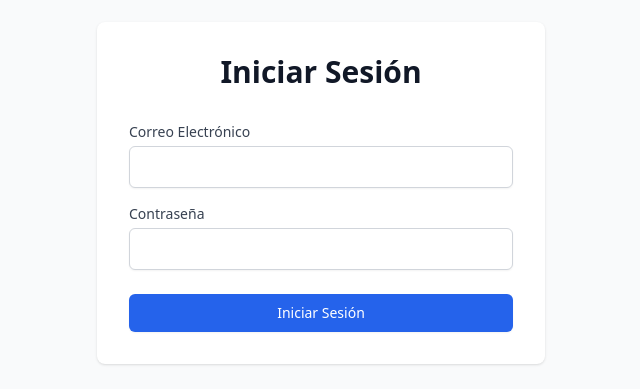
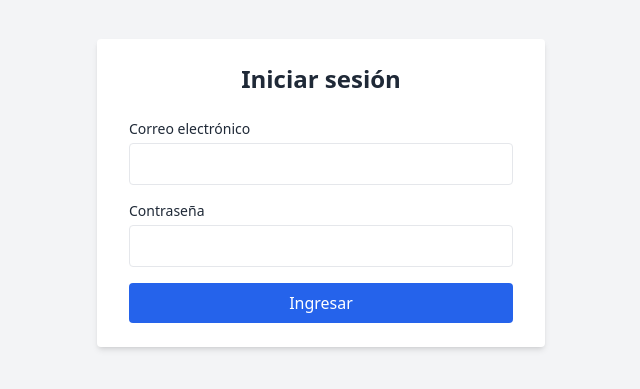
Before and after one commit to IsraelRomeroCastellanos/scmvp, a Next.js app in the folder frontend/: page /login in a window 1280 px wide. Shown: the part 231-620 px from the top of the page, without its empty margins (319-959 px from the left). Built offline with nearby package versions, Linux system fonts and the light colour scheme.

Commit message:
fix: robust login handling non-JSON responses

```diff
--- a/frontend/src/app/login/page.tsx
+++ b/frontend/src/app/login/page.tsx
@@ -4,45 +4,13 @@
 import { useState } from 'react';
 import { useRouter } from 'next/navigation';
 
-// Funciones nativas para manejar cookies
-const cookieManager = {
-  set: (name: string, value: string, options: { expires?: number; path?: string; sameSite?: string; secure?: boolean } = {}) => {
-    let cookie = `${name}=${encodeURIComponent(value)}`;
-    if (options.expires) {
-      const date = new Date();
-      date.setDate(date.getDate() + options.expires);
-      cookie += `; expires=${date.toUTCString()}`;
-    }
-    if (options.path) {
-      cookie += `; path=${options.path}`;
-    } else {
-      cookie += `; path=/`;
-    }
-    if (options.sameSite) {
-      cookie += `; sameSite=${options.sameSite}`;
-    }
-    if (options.secure) {
-      cookie += `; secure`;
-    }
-    document.cookie = cookie;
-  },
+export default function LoginPage() {
+  const router = useRouter();
 
-  get: (name: string): string | undefined => {
-    const match = document.cookie.match(new RegExp('(^| )' + name + '=([^;]+)'));
-    return match ? decodeURIComponent(match[2]) : undefined;
-  },
-
-  remove: (name: string, options: { path?: string } = {}) => {
-    document.cookie = `${name}=; expires=Thu, 01 Jan 1970 00:00:00 UTC; path=${options.path || '/'};`;
-  }
-};
-
-export default function LoginPage() {
   const [email, setEmail] = useState('');
   const [password, setPassword] = useState('');
+  const [loading, setLoading] = useState(false);
   const [error, setError] = useState('');
-  const [loading, setLoading] = useState(false);
-  const router = useRouter();
 
   const handleSubmit = async (e: React.FormEvent) => {
     e.preventDefault();
@@ -50,110 +18,92 @@ export default function LoginPage() {
     setError('');
 
     try {
-      // ✅ RUTA CORRECTA: /api/login (sin /auth/)
-      const response = await fetch('/api/login', {
+      const res = await fetch(
+        `${process.env.NEXT_PUBLIC_API_URL}/api/auth/login`,
+        {
           method: 'POST',
           headers: {
-          'Content-Type': 'application/json',
+            'Content-Type': 'application/json'
           },
-        body: JSON.stringify({ email, password }),
-      });
+          body: JSON.stringify({ email, password })
+        }
+      );
 
-      const data = await response.json();
+      /**
+       * 🔐 Protección contra respuestas NO-JSON
+       */
+      const text = await res.text();
+      let data: any;
 
-      if (!response.ok) {
-        throw new Error(data.message || 'Error en la autenticación');
+      try {
+        data = JSON.parse(text);
+      } catch {
+        throw new Error(text || 'Respuesta inválida del servidor');
       }
 
-      // 1. Guardar en localStorage
+      if (!res.ok || !data.success) {
+        throw new Error(data.error || 'Error al iniciar sesión');
+      }
+
+      // Guardamos sesión
       localStorage.setItem('token', data.token);
       localStorage.setItem('user', JSON.stringify(data.user));
 
-      // 2. Guardar en cookies (para el middleware Next.js)
-      cookieManager.set('token', data.token, {
-        expires: 7,
-        path: '/',
-        sameSite: 'strict',
-        secure: process.env.NODE_ENV === 'production'
-      });
-
-      cookieManager.set('user', JSON.stringify(data.user), {
-        expires: 7,
-        path: '/',
-        sameSite: 'strict',
-        secure: process.env.NODE_ENV === 'production'
-      });
-
-      // 3. Redirigir según el rol
-      let redirectPath = '/dashboard';
-      if (data.user.rol === 'administrador') redirectPath = '/admin/usuarios';
-      if (data.user.rol === 'cliente') redirectPath = '/cliente/clientes';
-      if (data.user.rol === 'consultor') redirectPath = '/dashboard';
-
-      router.push(redirectPath);
-      router.refresh();
-
+      router.push('/dashboard');
     } catch (err: any) {
-      setError(err.message || 'Credenciales incorrectas');
+      setError(err.message || 'Error inesperado');
     } finally {
       setLoading(false);
     }
   };
 
   return (
-    <div className="min-h-screen flex items-center justify-center bg-gray-50">
-      <div className="max-w-md w-full space-y-8 p-8 bg-white rounded-lg shadow">
-        <div>
-          <h2 className="text-center text-3xl font-bold text-gray-900">
-            Iniciar Sesión
-          </h2>
-        </div>
-        <form className="mt-8 space-y-6" onSubmit={handleSubmit}>
+    <div className="min-h-screen flex items-center justify-center bg-gray-100 px-4">
+      <div className="bg-white shadow-md rounded px-8 py-6 w-full max-w-md">
+        <h1 className="text-2xl font-bold mb-6 text-center">
+          Iniciar sesión
+        </h1>
+
         {error && (
-            <div className="bg-red-50 text-red-500 p-3 rounded-md text-sm">
+          <div className="mb-4 text-red-600 text-sm text-center">
             {error}
           </div>
         )}
-          <div className="space-y-4">
+
+        <form onSubmit={handleSubmit} className="space-y-4">
           <div>
-              <label htmlFor="email" className="block text-sm font-medium text-gray-700">
-                Correo Electrónico
+            <label className="block text-sm font-medium mb-1">
+              Correo electrónico
             </label>
             <input
-                id="email"
-                name="email"
               type="email"
-                required
               value={email}
               onChange={(e) => setEmail(e.target.value)}
-                className="mt-1 block w-full px-3 py-2 border border-gray-300 rounded-md shadow-sm focus:outline-none focus:ring-blue-500 focus:border-blue-500"
+              required
+              className="w-full border rounded px-3 py-2 focus:outline-none focus:ring"
             />
           </div>
+
           <div>
-              <label htmlFor="password" className="block text-sm font-medium text-gray-700">
+            <label className="block text-sm font-medium mb-1">
               Contraseña
             </label>
             <input
-                id="password"
-                name="password"
               type="password"
-                required
               value={password}
               onChange={(e) => setPassword(e.target.value)}
-                className="mt-1 block w-full px-3 py-2 border border-gray-300 rounded-md shadow-sm focus:outline-none focus:ring-blue-500 focus:border-blue-500"
+              required
+              className="w-full border rounded px-3 py-2 focus:outline-none focus:ring"
             />
           </div>
-          </div>
 
-          <div>
           <button
             type="submit"
             disabled={loading}
-              className="w-full flex justify-center py-2 px-4 border border-transparent rounded-md shadow-sm text-sm font-medium text-white bg-blue-600 hover:bg-blue-700 focus:outline-none focus:ring-2 focus:ring-offset-2 focus:ring-blue-500 disabled:opacity-50 disabled:cursor-not-allowed"
+            className="w-full bg-blue-600 text-white py-2 rounded hover:bg-blue-700 disabled:opacity-50"
           >
-              {loading ? 'Iniciando sesión...' : 'Iniciar Sesión'}
+            {loading ? 'Ingresando…' : 'Ingresar'}
           </button>
-          </div>
         </form>
       </div>
     </div>
```
Lines whose indentation alone changed are shown as unchanged.
